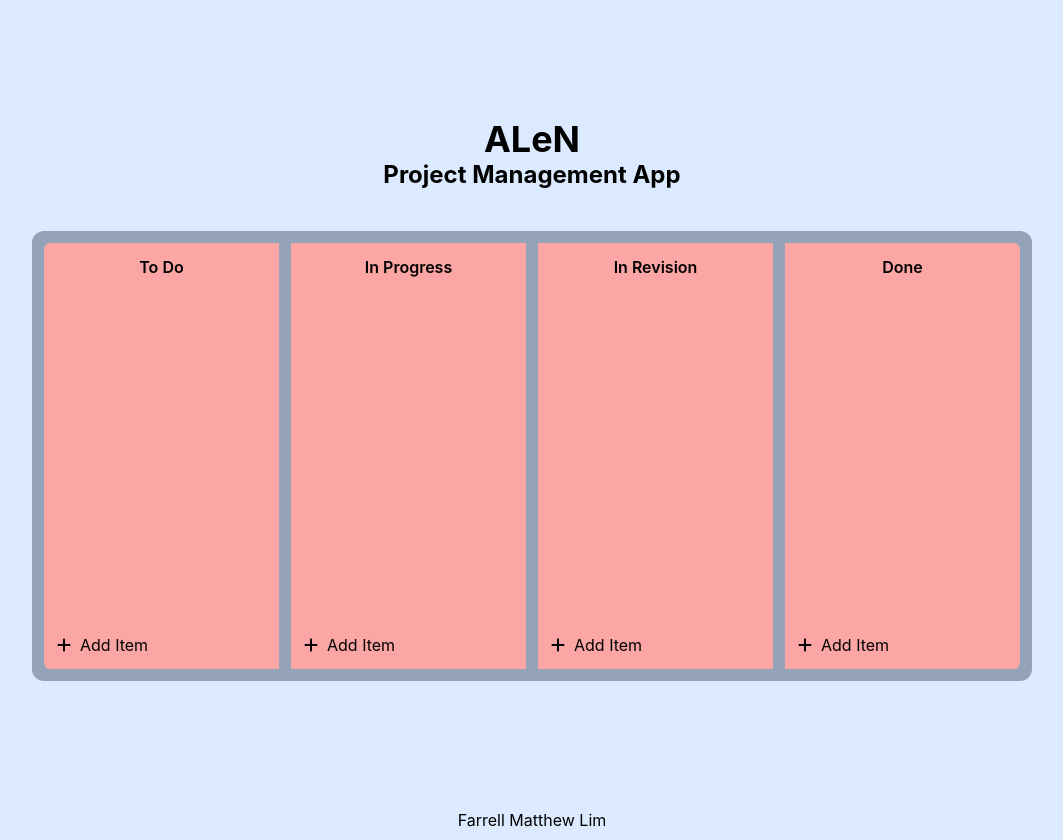
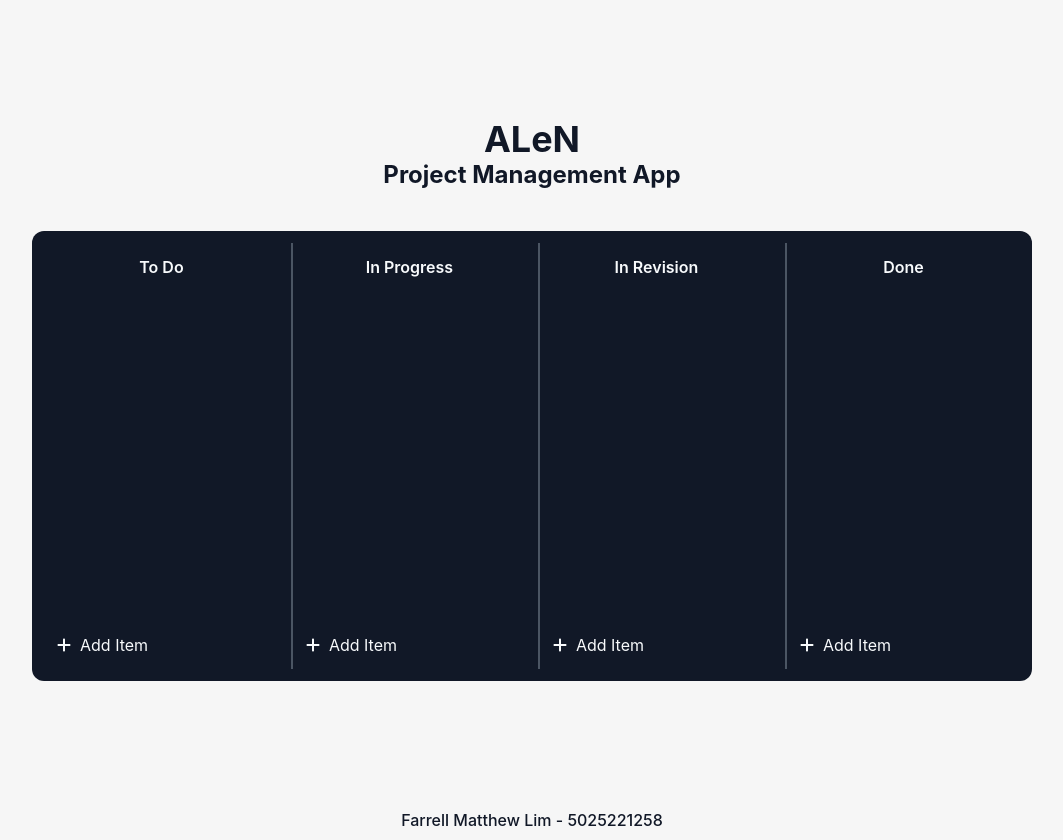
Before and after one commit to tapeds/project-management-app, a React (Create React App) app: page / in a window 1280 px wide. Shown: the whole page, without its empty margins (108-1171 px from the left). Built offline with nearby package versions, Linux system fonts and the light colour scheme.

Commit message:
feat: add new color and delete button

```diff
--- a/src/App.js
+++ b/src/App.js
@@ -10,13 +10,15 @@ function App() {
 
   return (
     <main className="h-full overflow-hidden">
-      <div className="min-h-screen h-full flex flex-col gap-10 justify-center items-start md:items-center bg-blue-100 w-screen">
+      <div className="min-h-screen h-full flex flex-col gap-10 justify-center items-start md:items-center bg-[#F6F6F6]">
         <div className="flex flex-col md:items-center">
-          <h1 className="text-4xl font-bold px-5">ALeN</h1>
-          <h1 className="text-2xl font-bold px-5">Project Management App</h1>
+          <h1 className="text-4xl font-bold px-5 text-gray-900">ALeN</h1>
+          <h1 className="text-2xl font-bold px-5 text-gray-900">
+            Project Management App
+          </h1>
         </div>
         <div className="w-full flex flex-col justify-center items-start lg:items-center max-lg:px-5 max-lg:overflow-x-scroll">
-          <div className="h-[450px] w-[1000px] bg-slate-400 flex p-3 gap-3 rounded-xl">
+          <div className="h-[450px] w-[1000px] bg-gray-900 flex p-3 gap-3 rounded-xl divide-x-2 divide-gray-600">
             <List
               data={todos}
               setData={setTodos}
@@ -34,8 +36,10 @@ function App() {
           </div>
         </div>
       </div>
-      <div className="h-10 flex flex-col justify-center items-center bg-blue-100">
-        <p>Farrell Matthew Lim</p>
+      <div className="h-10 flex flex-col justify-center items-center bg-[#F6F6F6]">
+        <p className="text-base text-gray-900 font-medium">
+          Farrell Matthew Lim - 5025221258
+        </p>
       </div>
     </main>
   );
--- a/src/Card.js
+++ b/src/Card.js
@@ -1,13 +1,15 @@
-import { LuTrash2 } from "react-icons/lu";
+import { FiTrash2 } from "react-icons/fi";
 
 function Card({ title, description }) {
   return (
-    <div className="w-full bg-white py-2 flex justify-between items-center px-4 rounded-md peer">
+    <div className="w-full bg-[#F6F6F6] py-2 flex justify-between items-center px-4 rounded-md group">
       <div className="flex flex-col">
-        <h5 className="text-base font-semibold">{title}</h5>
-        <p className="text-xs">{description}</p>
+        <h5 className="text-base font-semibold text-gray-900">{title}</h5>
+        <p className="text-xs w-[150px] text-wrap truncate text-gray-900">
+          {description}
+        </p>
       </div>
-      <LuTrash2 className="size-4 hover:cursor-pointer peer-hover:opacity-100 opacity-0" />
+      <FiTrash2 className="size-4 hover:cursor-pointer group-hover:opacity-100 text-red-500 opacity-0" />
     </div>
   );
 }
--- a/src/List.js
+++ b/src/List.js
@@ -12,12 +12,12 @@ function List({ data, title, setData, className }) {
       <Modal open={open} setOpen={setOpen} setData={setData} data={data} />
       <div
         className={clsxm(
-          "w-1/4 bg-red-300 flex flex-col justify-between h-full p-3 gap-y-2",
+          "w-1/4 bg-red-30 flex flex-col justify-between h-full p-3 gap-y-2",
           className
         )}
       >
-        <div className="text-center text-black font-semibold">{title}</div>
-        <div className="h-full rounded-lg flex flex-col gap-y-1">
+        <div className="text-center font-semibold text-slate-50">{title}</div>
+        <div className="h-full rounded-lg flex flex-col gap-y-1 overflow-auto">
           {data.map((card, index) => (
             <Card
               key={index}
@@ -27,11 +27,8 @@ function List({ data, title, setData, className }) {
           ))}
         </div>
         <div
-          className="hover:cursor-pointer flex items-center gap-2 text-black"
-          onClick={() =>
-            // setData([...data, { title: "Testing", description: "New Item" }])
-            setOpen(!open)
-          }
+          className="hover:cursor-pointer flex items-center gap-2 text-slate-50"
+          onClick={() => setOpen(!open)}
         >
           <FaPlus className="size-4" /> Add Item
         </div>
--- a/src/index.css
+++ b/src/index.css
@@ -15,3 +15,13 @@ code {
   font-family: source-code-pro, Menlo, Monaco, Consolas, "Courier New",
     monospace;
 }
+
+::-webkit-scrollbar {
+  width: 7px;
+  height: 4px;
+}
+
+::-webkit-scrollbar-thumb {
+  background: grey;
+  border-radius: 10px;
+}
```
